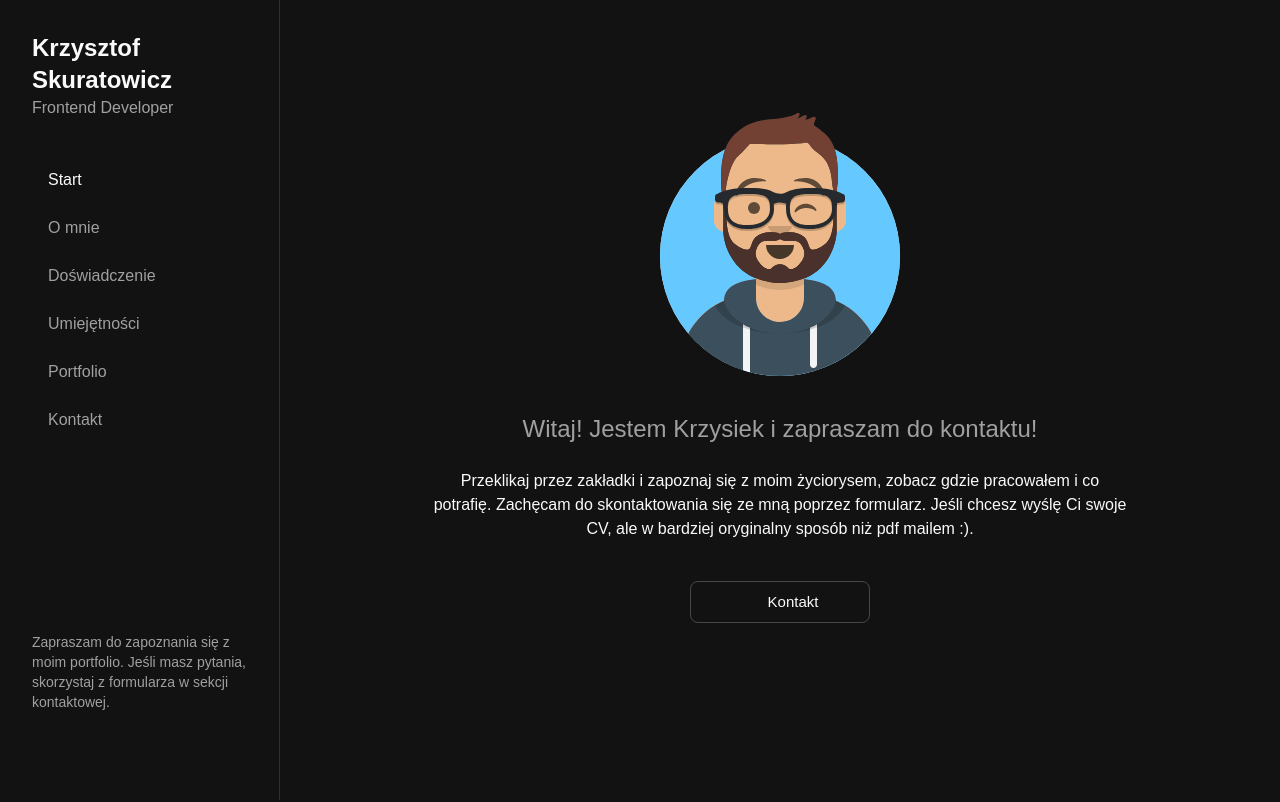
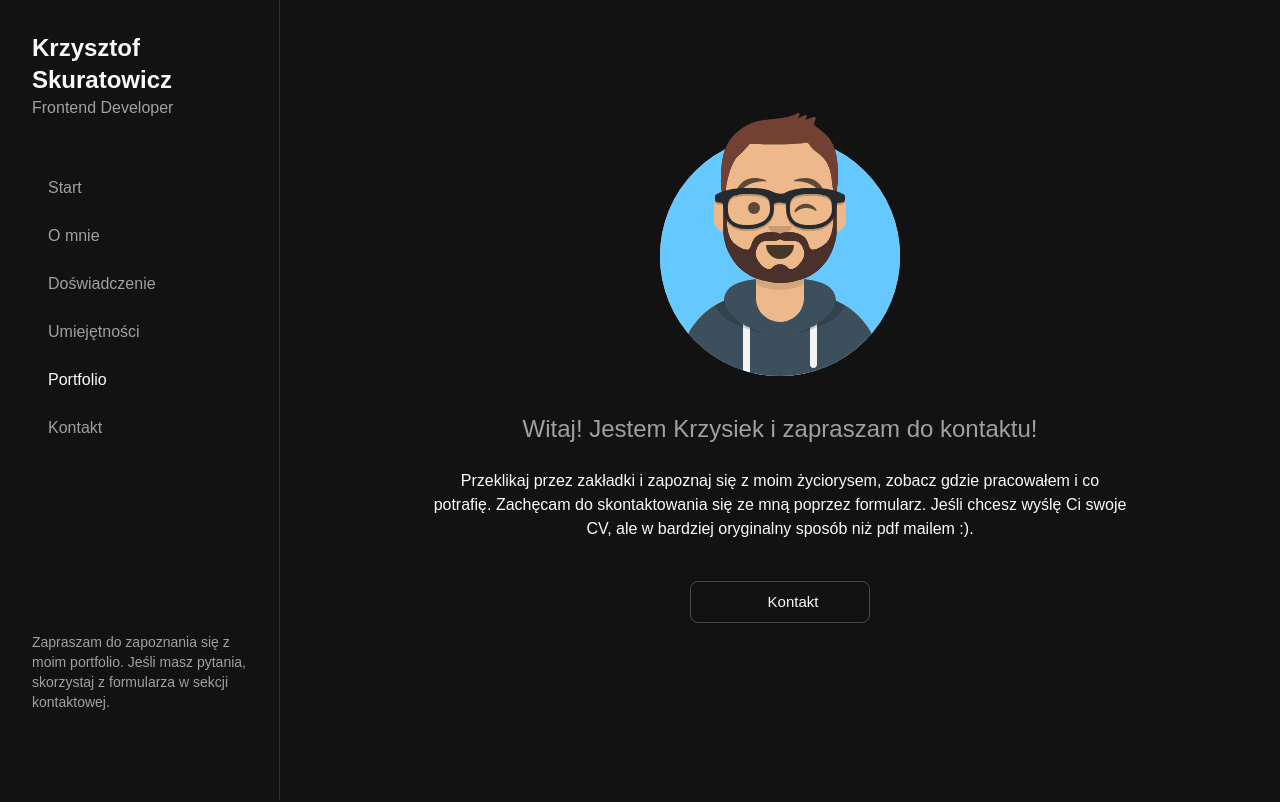
Before and after one commit to LackOfKnowledge/CV_PortfolioPage, a Next.js app: page / in a window 1280 px wide. Shown: the top 802 px of the page. Built offline with nearby package versions, Linux system fonts and the light colour scheme; some icons are missing; a web font is replaced by a local one.

Commit message:
fixed sidebar, hope fixed layout

```diff
--- a/src/app/globals.css
+++ b/src/app/globals.css
@@ -1,8 +1,6 @@
 /* src/app/globals.css */
-html,
-body {
-  overflow: hidden; /* <-- DODAJ TĘ REGUŁĘ */
-}
+
+/* Usuwamy całą sekcję 'html, body { overflow: hidden; }' */
 
 html {
   scroll-behavior: smooth;
--- a/src/app/layout.jsx
+++ b/src/app/layout.jsx
@@ -26,15 +26,14 @@ export default function RootLayout({ children }) {
           <ThemeRegistry>
             <Box sx={{ display: "flex" }}>
               <Sidebar />
+              {/* Główny kontener jest teraz znacznie prostszy */}
               <Box
-                id="main-content-area" // <-- KROK 1: DODAJEMY ID
                 component="main"
                 sx={{
                   flexGrow: 1,
                   display: "flex",
                   flexDirection: "column",
-                  height: "100vh", // <-- KROK 2: USTAWIAWY WYSOKOŚĆ
-                  overflowY: "auto", // <-- KROK 3: WŁĄCZAMY PRZEWIJANIE
+                  minHeight: "100vh",
                 }}
               >
                 <MobileHeader />
--- a/src/components/Sidebar.jsx
+++ b/src/components/Sidebar.jsx
@@ -10,7 +10,7 @@ import Link from "@mui/material/Link";
 import IconButton from "@mui/material/IconButton";
 import GitHubIcon from "@mui/icons-material/GitHub";
 import LinkedInIcon from "@mui/icons-material/LinkedIn";
-import { Link as ScrollLink, Events, scrollSpy } from "react-scroll";
+import { Link as ScrollLink, Events, scrollSpy, scroller } from "react-scroll";
 import { motion } from "framer-motion";
 import { useTheme } from "@mui/material/styles";
 import Brightness4Icon from "@mui/icons-material/Brightness4";
@@ -19,7 +19,7 @@ import { useColorMode } from "@/components/ThemeRegistry";
 
 const navItems = [
   { label: "Start", targetId: "hero" },
-  { label: "O mnie", targetId: "omnie" },
+  { label: "O mnie", targetId: "o-mnie" },
   { label: "Doświadczenie", targetId: "doswiadczenie" },
   { label: "Umiejętności", targetId: "umiejetnosci" },
   { label: "Portfolio", targetId: "portfolio" },
@@ -33,8 +33,14 @@ export default function Sidebar() {
   const colorMode = useColorMode();
 
   useEffect(() => {
-    // Ważne: musimy przekazać opcje do scrollSpy
-    scrollSpy.update({ containerId: "main-content-area" });
+    Events.scrollEvent.register("begin", () => {});
+    Events.scrollEvent.register("end", () => {});
+    scrollSpy.update();
+
+    return () => {
+      Events.scrollEvent.remove("begin");
+      Events.scrollEvent.remove("end");
+    };
   }, []);
 
   if (pathname.startsWith("/admin") || pathname.startsWith("/view-cv")) {
@@ -43,6 +49,24 @@ export default function Sidebar() {
 
   const handleSetActive = (to) => {
     setActiveSection(to);
+  };
+
+  // ================== NOWA FUNKCJA DO KLIKNIĘĆ ==================
+  const handleLinkClick = (target) => {
+    // Natychmiast ustawiamy podświetlenie dla lepszego UX
+    setActiveSection(target);
+
+    // Dla 'hero' używamy natywnego scrolla - to jest niezawodne
+    if (target === "hero") {
+      window.scrollTo({ top: 0, behavior: "smooth" });
+    } else {
+      // Dla pozostałych używamy scroller'a z biblioteki
+      scroller.scrollTo(target, {
+        duration: 500,
+        smooth: "easeInOutQuad",
+        offset: 0,
+      });
+    }
   };
 
   return (
@@ -99,16 +123,21 @@ export default function Sidebar() {
         spacing={1}
         sx={{ mt: 5, position: "relative" }}
       >
+        {/* Ta niewidoczna pętla jest tylko dla mechanizmu 'spy' */}
         {navItems.map((item) => (
           <ScrollLink
-            key={item.label}
+            key={`spy-${item.label}`}
             to={item.targetId}
             spy={true}
-            smooth={true}
-            duration={500}
-            offset={0}
-            containerId="main-content-area" // <-- WSKAZUJEMY KONTENER
             onSetActive={handleSetActive}
+            style={{ display: "none" }}
+          />
+        ))}
+        {/* Ta pętla renderuje widoczne, klikalne linki */}
+        {navItems.map((item) => (
+          <Box
+            key={item.label}
+            onClick={() => handleLinkClick(item.targetId)}
             style={{
               display: "block",
               padding: "8px 16px",
@@ -144,7 +173,7 @@ export default function Sidebar() {
               )}
               {item.label}
             </Box>
-          </ScrollLink>
+          </Box>
         ))}
       </Stack>
 
```
